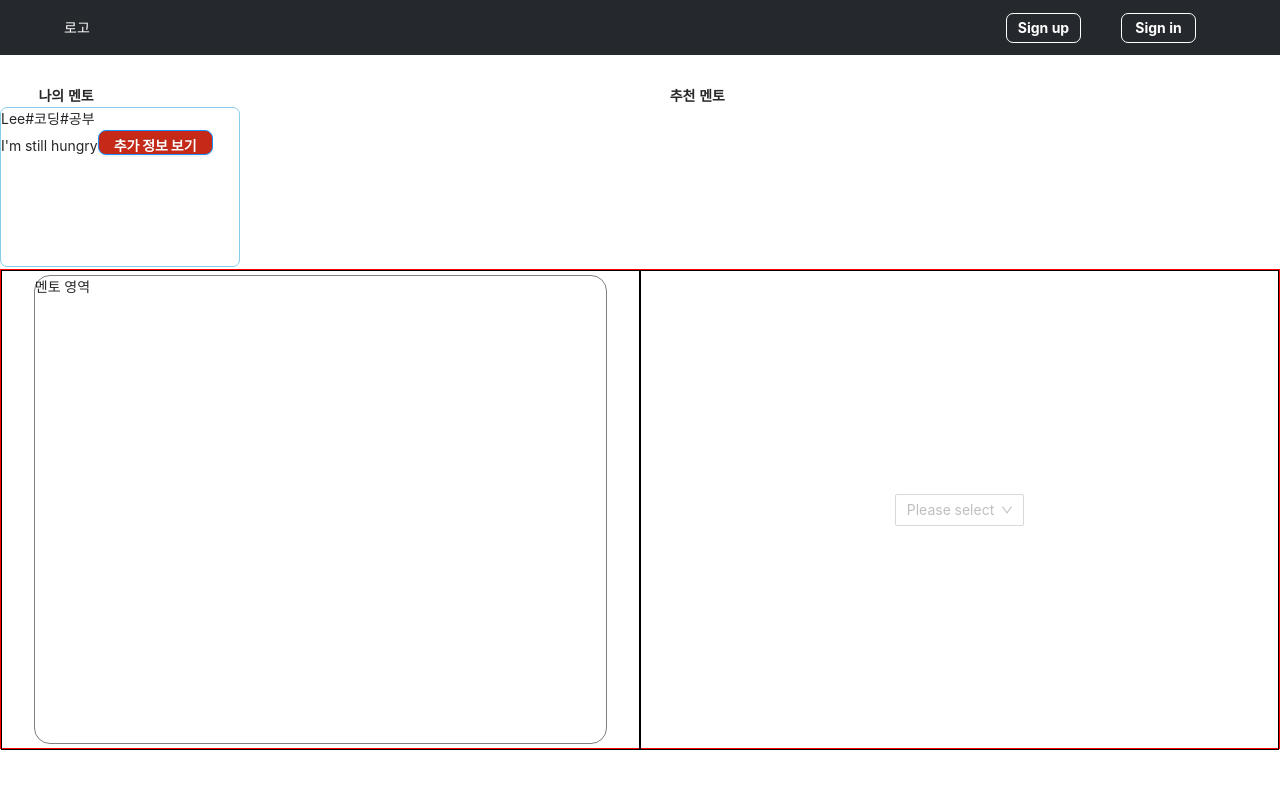
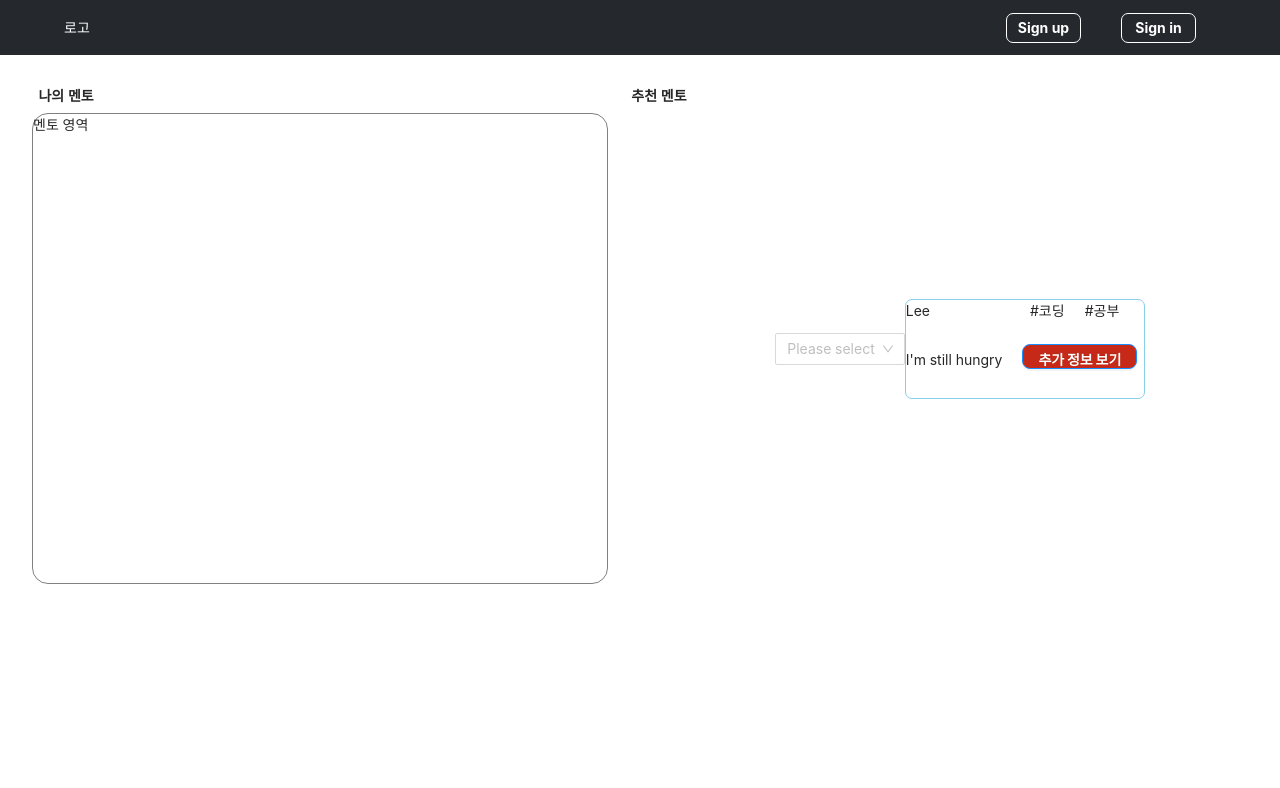
Before and after one commit to taewankang/elekant_front, a React (Create React App) app in the folder front/: page /mentor in a window 1280 px wide. Shown: the top 788 px of the page. Built offline with nearby package versions, Linux system fonts and the light colour scheme.

Commit message:
Update Mentor.js

```diff
--- a/front/src/page/Mentor.js
+++ b/front/src/page/Mentor.js
@@ -2,23 +2,18 @@ import React from "react";
 import styled from "styled-components";
 import { TreeSelect, Button } from "antd";
 import { BUTTON_COLOR } from "../color";
-const MentorInfo = {
-  name: "Lee",
-  comment: `I'm still hungry`,
-  interest: ["#코딩", "#공부"],
-};
+import ProfileBox from "../component/Mentor/ProfileBox";
 const HashBox = styled.span``;
 const Bold = styled.span`
   margin-left: 3%;
   & + & {
-    margin-left: 45%;
+    margin-left: 42%;
   }
 `;
 const Mymentor = styled.div`
   display: flex;
   width: 50%;
   height: inherit;
-  border: 1px solid black;
   align-items: center;
   justify-content: center;
 `;
@@ -27,7 +22,6 @@ const Container = styled.div`
   margin-top: 0.1rem;
   width: 100%;
   height: 30rem;
-  border: 1px solid red;
 `;
 const MentorArea = styled.div`
   display: flex;
@@ -38,7 +32,7 @@ const MentorArea = styled.div`
 `;
 const MenteeBox = styled.div`
   width: 240px;
-  height: 160px;
+  height: 100px;
   border: 1px solid skyblue;
   border-radius: 7px;
   & + & {
@@ -54,29 +48,7 @@ const Mento = () => {
       <Bold>
         <b>추천 멘토</b>
       </Bold>
-      <MenteeBox>
-        <div>
-          <div>
-            <span>{MentorInfo.name}</span>
-            <span>{MentorInfo.interest[0]}</span>
-            <span>{MentorInfo.interest[1]}</span>
-          </div>
-          <div>
-            <span>{MentorInfo.comment}</span>
-            <Button
-              style={{
-                height: 25,
-                fontWeight: 900,
-                background: BUTTON_COLOR,
-                borderRadius: 8,
-              }}
-              type="primary"
-            >
-              추가 정보 보기
-            </Button>
-          </div>
-        </div>
-      </MenteeBox>
+
       <Container>
         <Mymentor>
           <MentorArea>멘토 영역</MentorArea>
@@ -86,6 +58,9 @@ const Mento = () => {
             placeholder="Please select"
             dropdownStyle={{ maxHeight: 300, overflow: "auto" }}
           />
+          <MenteeBox>
+            <ProfileBox />
+          </MenteeBox>
         </Mymentor>
       </Container>
     </div>
```
